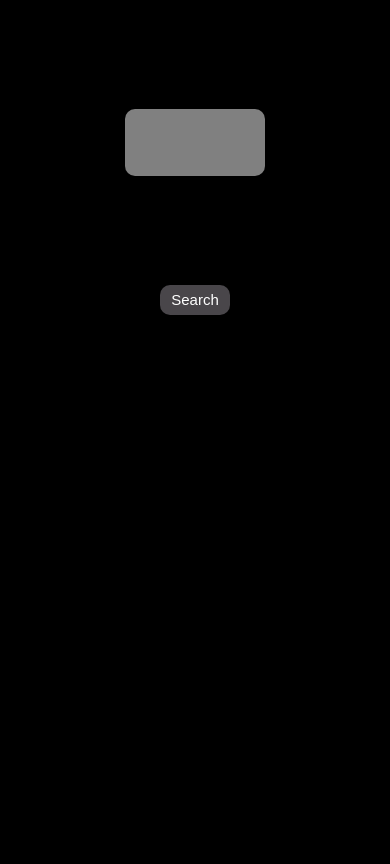
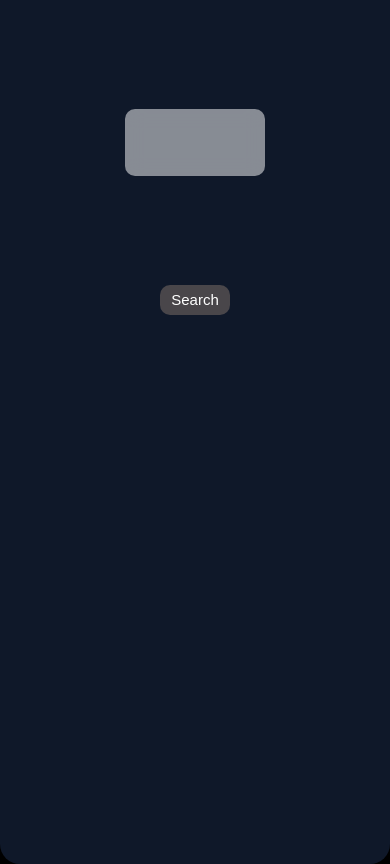
Before and after one commit to mudraven0/mudraven0.github.io, a plain HTML site: page index.html in a window 390 px wide. Drawn offline with Linux system fonts and the light colour scheme.

Commit message:
Update styles.css

```diff
--- a/styles.css
+++ b/styles.css
@@ -121,7 +121,7 @@ button:hover {
         flex-direction: column;
         justify-content: space-evenly;
         align-items: center;
-        background: rgba(0, 0, 0, 0.7);
+        background: rgba(15, 24, 41, 1);
         border: none;
         box-shadow: none;
         font-weight: bold;
```
